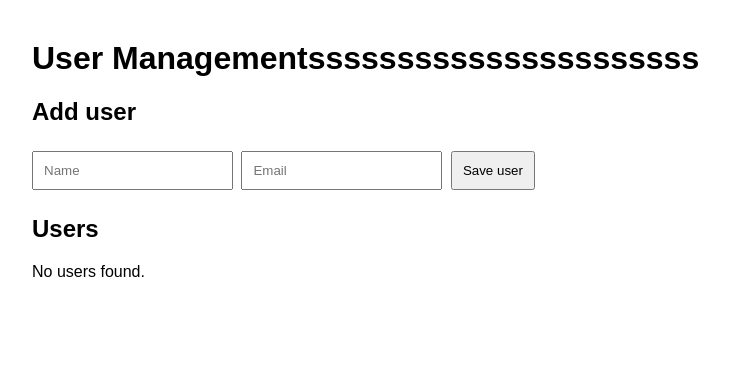
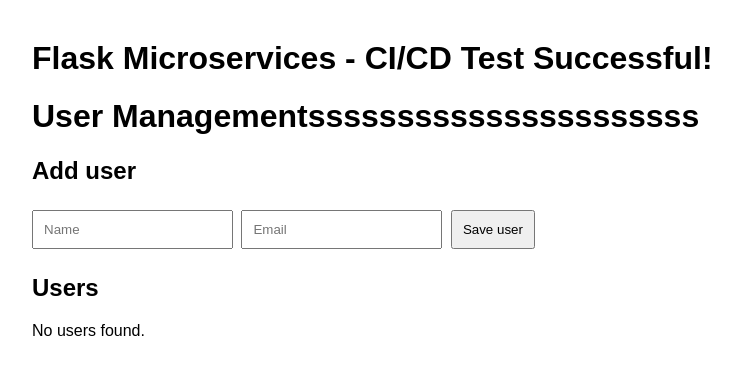
Before and after one commit to singhprashant298/flask-microservice, a Flask app: page / in a window 1280 px wide. Shown: the top 375 px of the page, without its empty margins (183-924 px from the left). Run offline with Flask 3, Linux system fonts and the light colour scheme; data that the repository does not hold is empty.

Commit message:
Test automatic CI/CD deployment

```diff
--- a/frontend/templates/index.html
+++ b/frontend/templates/index.html
@@ -12,6 +12,7 @@
   </style>
 </head>
 <body>
+  <h1>Flask Microservices - CI/CD Test Successful!</h1>
   <h1>User Managementssssssssssssssssssssss</h1>
   {% with messages = get_flashed_messages() %}
     {% for message in messages %}<p class="message">{{ message }}</p>{% endfor %}
```
